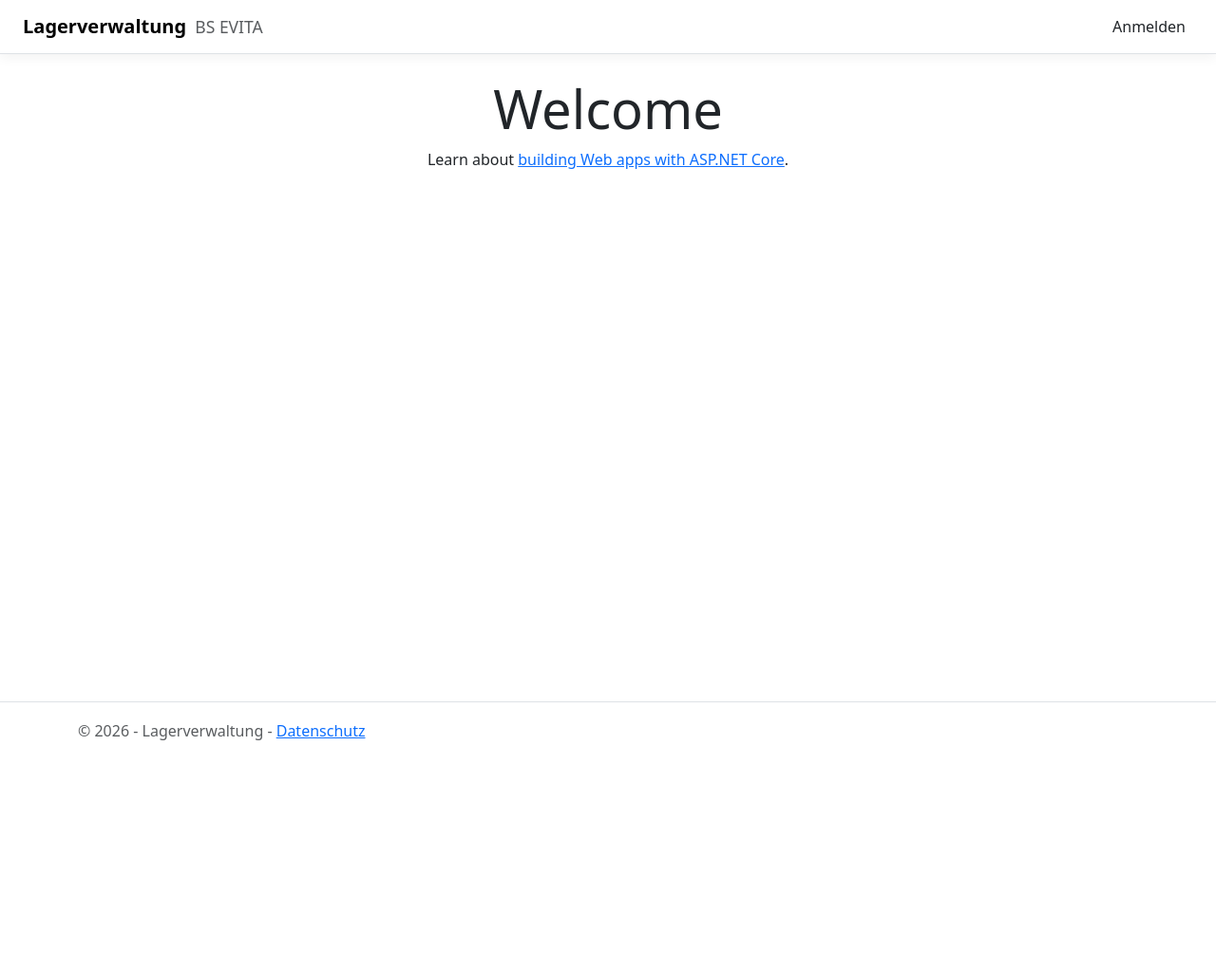
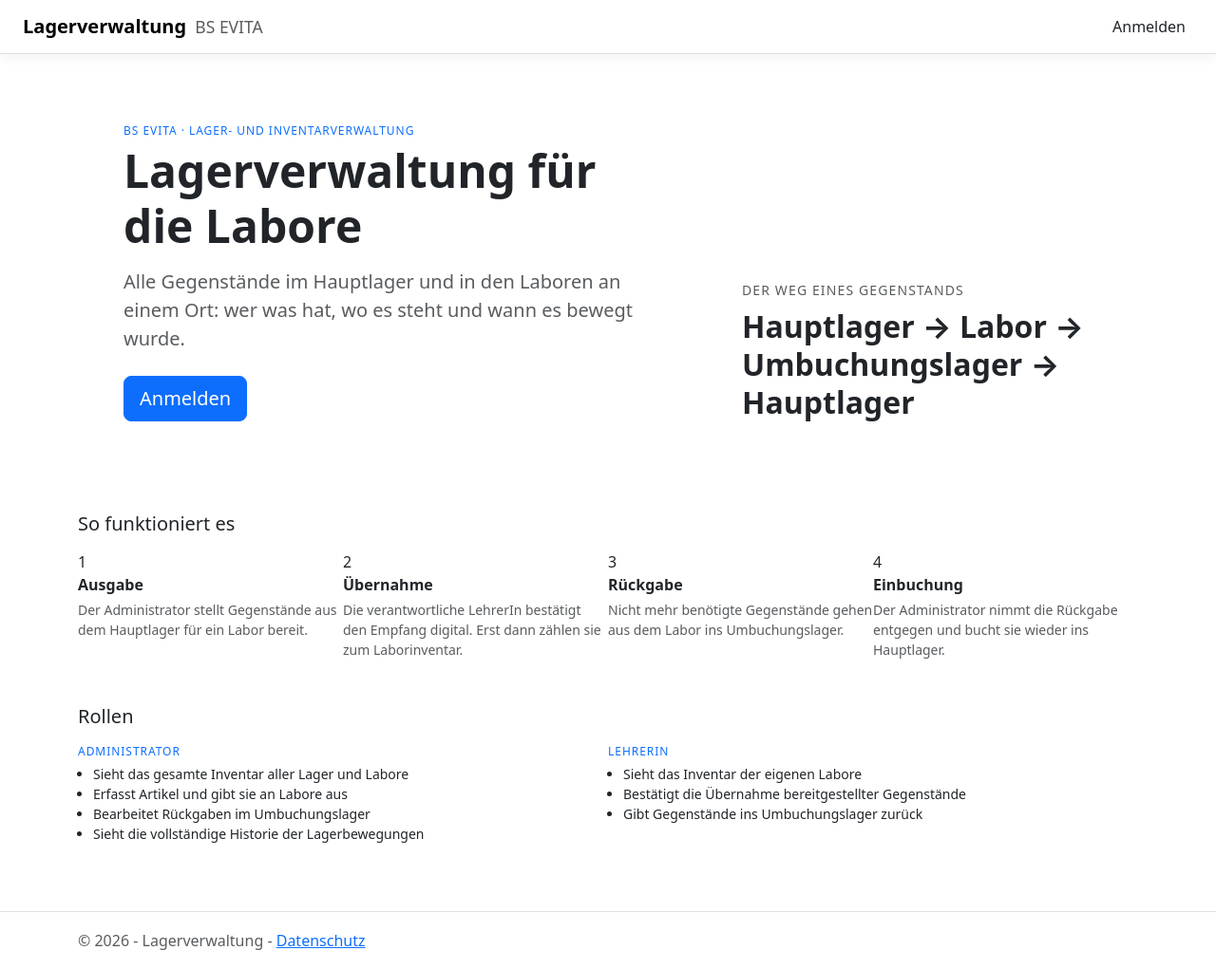
Before and after one commit to WinterBlossomss/LagerverwaltungAPI, an ASP.NET Core app: template Lagerverwaltung/Views/Home/Index.cshtml in a window 1280 px wide. Shown: the whole page at 95% size. Before the commit the page ends 780 px from the top, so only its background shows below. Run offline with ASP.NET Core 8, Linux system fonts and the light colour scheme; the template is opened without the code that fills it, so the values that code supplies are empty; style sheets or scripts are compiled from the project's sources; the project's own start-up code is not run, and a stand-in starts its controllers and pages.

Commit message:
Added Homepage

```diff
--- a/Lagerverwaltung/Views/Home/Index.cshtml
+++ b/Lagerverwaltung/Views/Home/Index.cshtml
@@ -1,8 +1,85 @@
 @{
-    ViewData["Title"] = "Home Page";
+    ViewData["Title"] = "Start";
+    var angemeldet = User.Identity?.IsAuthenticated == true;
+    var isAdmin = User.IsInRole(Rollen.Admin);
 }
 
-<div class="text-center">
-    <h1 class="display-4">Welcome</h1>
-    <p>Learn about <a href="https://learn.microsoft.com/aspnet/core">building Web apps with ASP.NET Core</a>.</p>
+<section class="home-hero row g-0 mb-5">
+    <div class="col-lg-7 p-4 p-lg-5 d-flex flex-column justify-content-between gap-4">
+        <div>
+            <div class="page-kicker">BS EVITA · Lager- und Inventarverwaltung</div>
+            <h1 class="display-5 fw-bold mb-3">Lagerverwaltung für die Labore</h1>
+            <p class="lead text-body-secondary mb-0">
+                Alle Gegenstände im Hauptlager und in den Laboren an einem Ort: wer was hat,
+                wo es steht und wann es bewegt wurde.
+            </p>
+        </div>
+        <div class="d-flex gap-2 flex-wrap">
+            @if (angemeldet)
+            {
+                <a class="btn btn-primary btn-lg" asp-controller="Dashboard" asp-action="Index">Zum Dashboard</a>
+                @if (isAdmin)
+                {
+                    <a class="btn btn-outline-secondary btn-lg" asp-controller="Uebergabe" asp-action="Create">Neue Ausgabe</a>
+                }
+                else
+                {
+                    <a class="btn btn-outline-secondary btn-lg" asp-controller="Uebergabe" asp-action="Index">Offene Übergaben</a>
+                }
+            }
+            else
+            {
+                <a class="btn btn-primary btn-lg" asp-controller="Account" asp-action="Login">Anmelden</a>
+            }
+        </div>
+    </div>
+    <div class="col-lg-5 home-hero-accent p-4 p-lg-5 d-flex flex-column justify-content-end">
+        <div class="small text-uppercase mb-2 opacity-75" style="letter-spacing:.08em">Der Weg eines Gegenstands</div>
+        <div class="fs-2 fw-bold lh-sm">Hauptlager → Labor → Umbuchungslager → Hauptlager</div>
+    </div>
+</section>
+
+<h2 class="h5 mb-3">So funktioniert es</h2>
+<ol class="home-steps list-unstyled row g-0 mb-5">
+    <li class="col-md-6 col-lg-3">
+        <div class="home-step-num">1</div>
+        <div class="fw-semibold mb-1">Ausgabe</div>
+        <p class="small text-body-secondary mb-0">Der Administrator stellt Gegenstände aus dem Hauptlager für ein Labor bereit.</p>
+    </li>
+    <li class="col-md-6 col-lg-3">
+        <div class="home-step-num">2</div>
+        <div class="fw-semibold mb-1">Übernahme</div>
+        <p class="small text-body-secondary mb-0">Die verantwortliche LehrerIn bestätigt den Empfang digital. Erst dann zählen sie zum Laborinventar.</p>
+    </li>
+    <li class="col-md-6 col-lg-3">
+        <div class="home-step-num">3</div>
+        <div class="fw-semibold mb-1">Rückgabe</div>
+        <p class="small text-body-secondary mb-0">Nicht mehr benötigte Gegenstände gehen aus dem Labor ins Umbuchungslager.</p>
+    </li>
+    <li class="col-md-6 col-lg-3">
+        <div class="home-step-num">4</div>
+        <div class="fw-semibold mb-1">Einbuchung</div>
+        <p class="small text-body-secondary mb-0">Der Administrator nimmt die Rückgabe entgegen und bucht sie wieder ins Hauptlager.</p>
+    </li>
+</ol>
+
+<h2 class="h5 mb-3">Rollen</h2>
+<div class="row g-0 home-roles mb-4">
+    <div class="col-md-6">
+        <div class="page-kicker">Administrator</div>
+        <ul class="small mb-0 ps-3">
+            <li>Sieht das gesamte Inventar aller Lager und Labore</li>
+            <li>Erfasst Artikel und gibt sie an Labore aus</li>
+            <li>Bearbeitet Rückgaben im Umbuchungslager</li>
+            <li>Sieht die vollständige Historie der Lagerbewegungen</li>
+        </ul>
+    </div>
+    <div class="col-md-6">
+        <div class="page-kicker">LehrerIn</div>
+        <ul class="small mb-0 ps-3">
+            <li>Sieht das Inventar der eigenen Labore</li>
+            <li>Bestätigt die Übernahme bereitgestellter Gegenstände</li>
+            <li>Gibt Gegenstände ins Umbuchungslager zurück</li>
+        </ul>
+    </div>
 </div>
```
